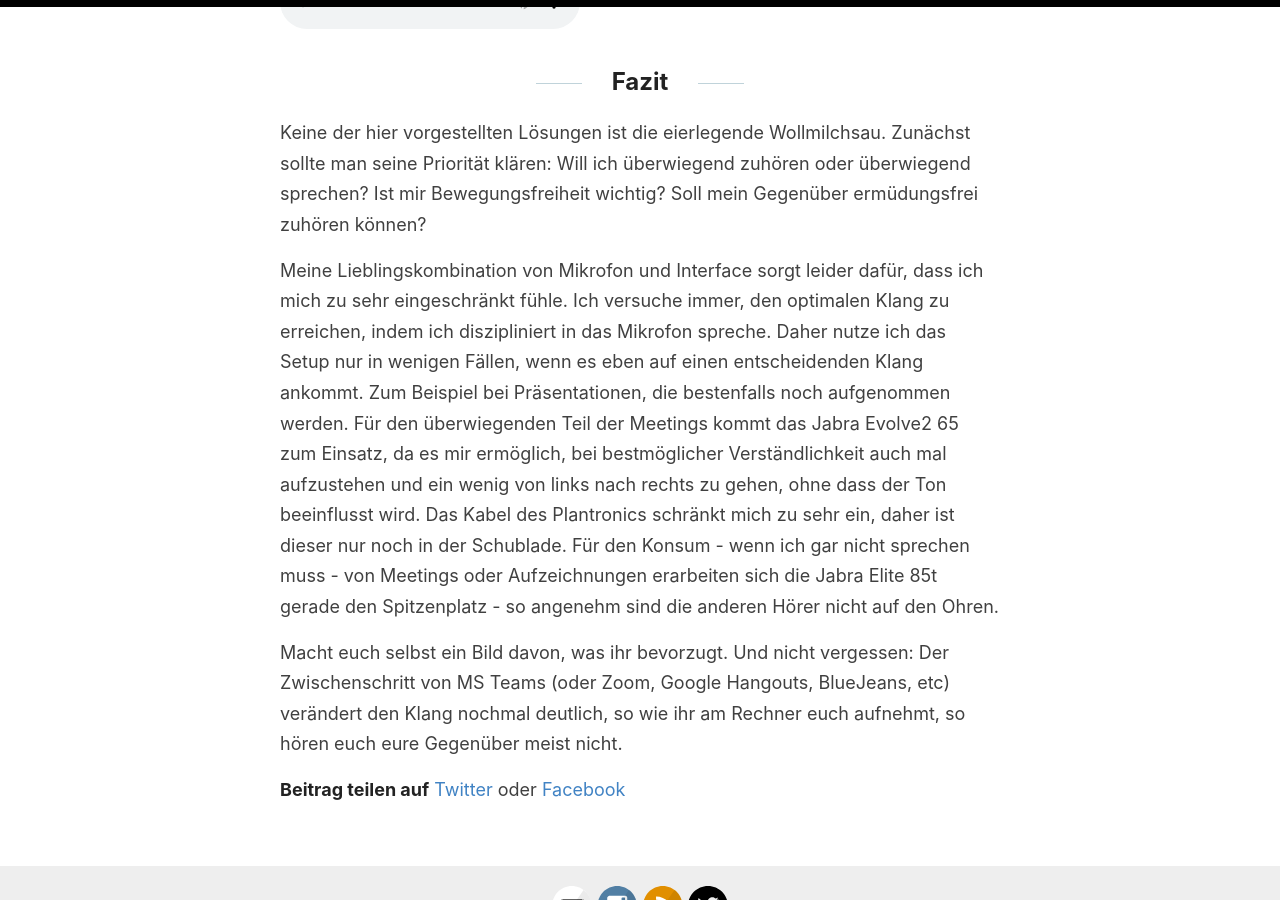
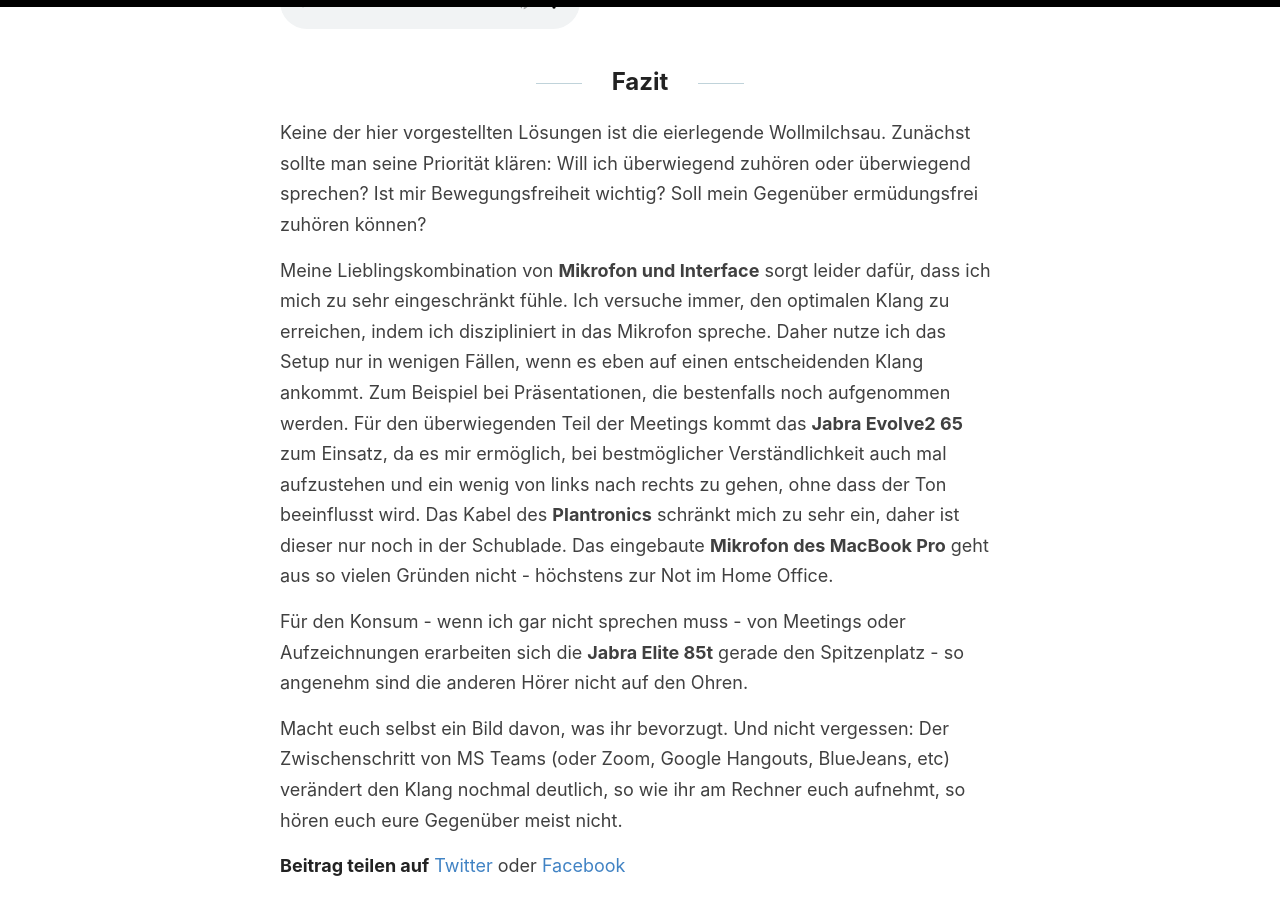
Before and after one commit to herrhochhaus/herrhochhaus.github.io, a Jekyll site: the page built from _posts/2021-8-16-Audio-im-Vergleich.md, in a window 1280 px wide and 900 px high, scrolled down 5803 px. Built offline with Jekyll 4.4.1, drawn with Linux system fonts in a browser that asks for light colours.

Commit message:
Update 2021-8-16-Audio-im-Vergleich.md

```diff
--- a/_posts/2021-8-16-Audio-im-Vergleich.md
+++ b/_posts/2021-8-16-Audio-im-Vergleich.md
@@ -112,6 +112,8 @@
 
 Keine der hier vorgestellten Lösungen ist die eierlegende Wollmilchsau. Zunächst sollte man seine Priorität klären: Will ich überwiegend zuhören oder überwiegend sprechen? Ist mir Bewegungsfreiheit wichtig? Soll mein Gegenüber ermüdungsfrei zuhören können?
 
-Meine Lieblingskombination von Mikrofon und Interface sorgt leider dafür, dass ich mich zu sehr eingeschränkt fühle. Ich versuche immer, den optimalen Klang zu erreichen, indem ich diszipliniert in das Mikrofon spreche. Daher nutze ich das Setup nur in wenigen Fällen, wenn es eben auf einen entscheidenden Klang ankommt. Zum Beispiel bei Präsentationen, die bestenfalls noch aufgenommen werden. Für den überwiegenden Teil der Meetings kommt das Jabra Evolve2 65 zum Einsatz, da es mir ermöglich, bei bestmöglicher Verständlichkeit auch mal aufzustehen und ein wenig von links nach rechts zu gehen, ohne dass der Ton beeinflusst wird. Das Kabel des Plantronics schränkt mich zu sehr ein, daher ist dieser nur noch in der Schublade. Für den Konsum - wenn ich gar nicht sprechen muss - von Meetings oder Aufzeichnungen erarbeiten sich die Jabra Elite 85t gerade den Spitzenplatz - so angenehm sind die anderen Hörer nicht auf den Ohren.
+Meine Lieblingskombination von **Mikrofon und Interface** sorgt leider dafür, dass ich mich zu sehr eingeschränkt fühle. Ich versuche immer, den optimalen Klang zu erreichen, indem ich diszipliniert in das Mikrofon spreche. Daher nutze ich das Setup nur in wenigen Fällen, wenn es eben auf einen entscheidenden Klang ankommt. Zum Beispiel bei Präsentationen, die bestenfalls noch aufgenommen werden. Für den überwiegenden Teil der Meetings kommt das **Jabra Evolve2 65** zum Einsatz, da es mir ermöglich, bei bestmöglicher Verständlichkeit auch mal aufzustehen und ein wenig von links nach rechts zu gehen, ohne dass der Ton beeinflusst wird. Das Kabel des **Plantronics** schränkt mich zu sehr ein, daher ist dieser nur noch in der Schublade. Das eingebaute **Mikrofon des MacBook Pro** geht aus so vielen Gründen nicht - höchstens zur Not im Home Office.
+
+Für den Konsum - wenn ich gar nicht sprechen muss - von Meetings oder Aufzeichnungen erarbeiten sich die **Jabra Elite 85t** gerade den Spitzenplatz - so angenehm sind die anderen Hörer nicht auf den Ohren.
 
 Macht euch selbst ein Bild davon, was ihr bevorzugt. Und nicht vergessen: Der Zwischenschritt von MS Teams (oder Zoom, Google Hangouts, BlueJeans, etc) verändert den Klang nochmal deutlich, so wie ihr am Rechner euch aufnehmt, so hören euch eure Gegenüber meist nicht.
```
